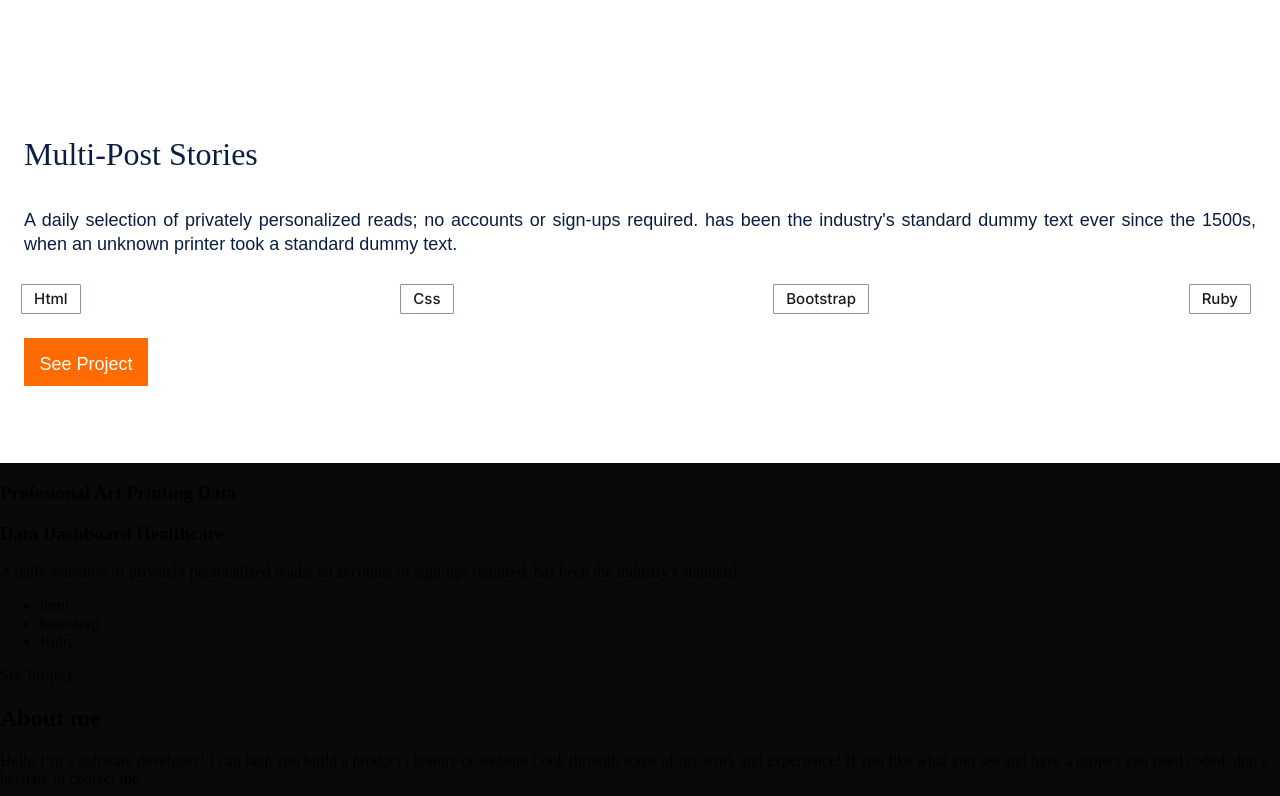
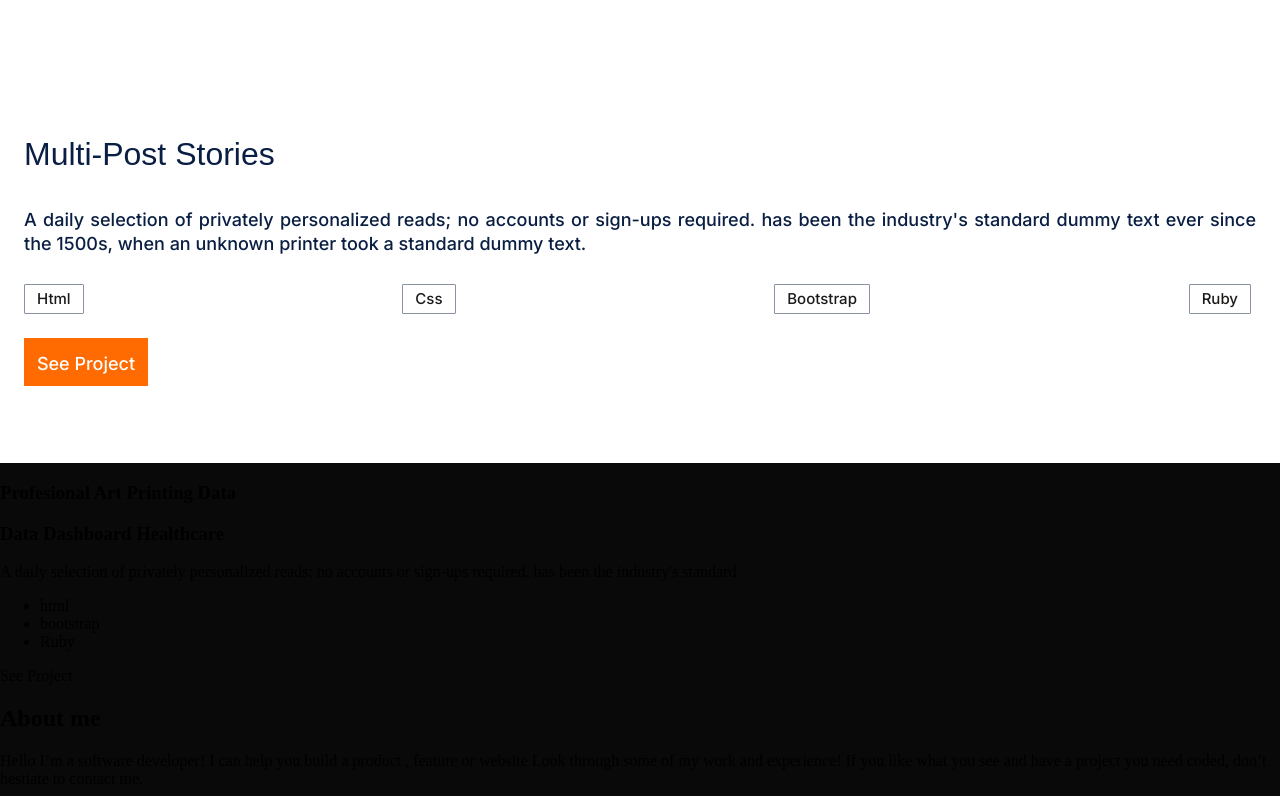
Before and after one commit to 3nityGitHub/Portfolio-setup, a website: page index.html in a window 1280 px wide. Shown: the part 2000-2796 px from the top of the page. Drawn offline with Linux system fonts and the light colour scheme.

Commit message:
Fix stylelint errors

```diff
--- a/styles.css
+++ b/styles.css
@@ -128,6 +128,7 @@ a:hover {
   padding-inline: 24px;
   padding-block: 120px;
 }
+
 .recent_work {
   color: #1c1a19;
   font-size: 35px;
@@ -143,11 +144,11 @@ a:hover {
   border-top: 1px solid #212121;
   width: 100%;
   padding: 0;
-  margin: 50px 0px 0px 0px;
+  margin: 50px 0 0 0;
 }
 
 .stories {
-  font-family: 'Crete Round';
+  font-family: 'Crete Round' sans-serif;
   font-style: normal;
   font-weight: 400;
   font-size: 32px;
@@ -164,8 +165,9 @@ a:hover {
   width: 100%;
   aspect-ratio: 327/237;
 }
+
 .work-main-image {
-  margin: 70px 0px 0px 0px;
+  margin: 70px 0 0 0;
 }
 
 .work_description_container {
@@ -182,7 +184,7 @@ a:hover {
   justify-content: space-between;
   list-style-type: none;
   text-align: center;
-  margin: 6px 5px 29px -43px;
+  margin: 6px 5px 29px -40px;
 }
 
 .languages li {
@@ -201,7 +203,7 @@ a:hover {
 }
 
 .work_description {
-  font-family: 'Inter' sans-serif;
+  font-family: Inter, sans-serif;
   font-style: normal;
   font-weight: 400;
   font-size: 18px;
@@ -212,12 +214,11 @@ a:hover {
 
 .see_button {
   position: absolute;
-  font-family: 'Inter' sans-serif;
+  font-family: Inter, sans-serif;
   font-style: normal;
   font-weight: 400;
   font-size: 18px;
   color: #fff;
-  width: 100%;
   background-color: #ff6b00;
   width: 124px;
   height: 48px;
```
Also changed, not shown: images/bg_image.png (added).
